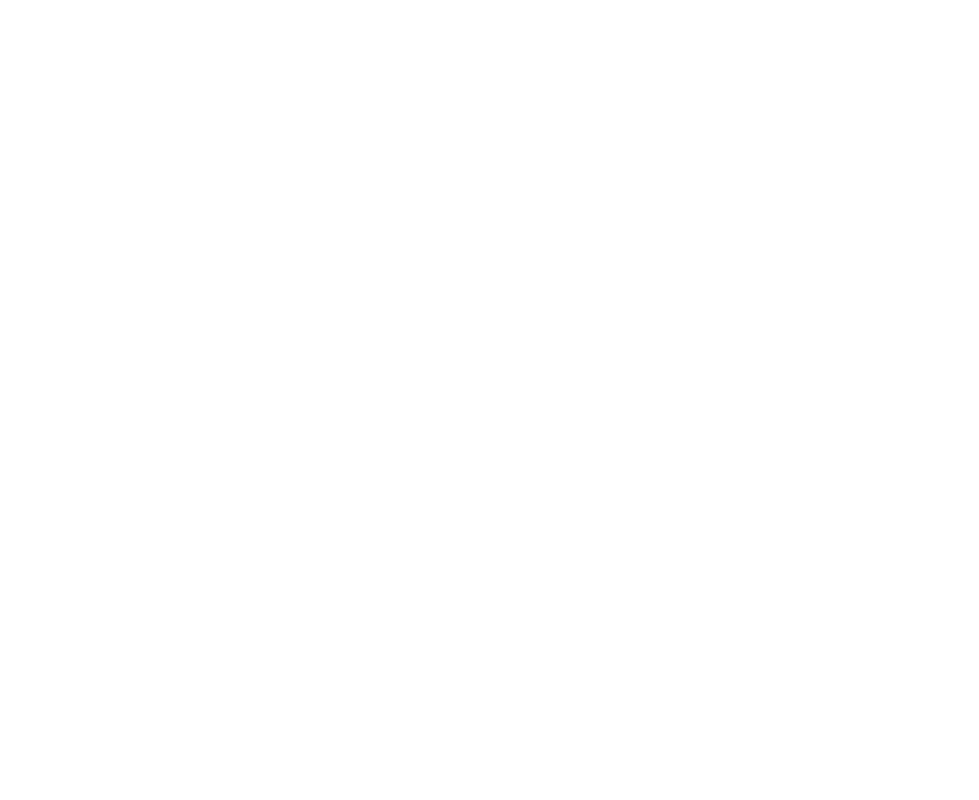
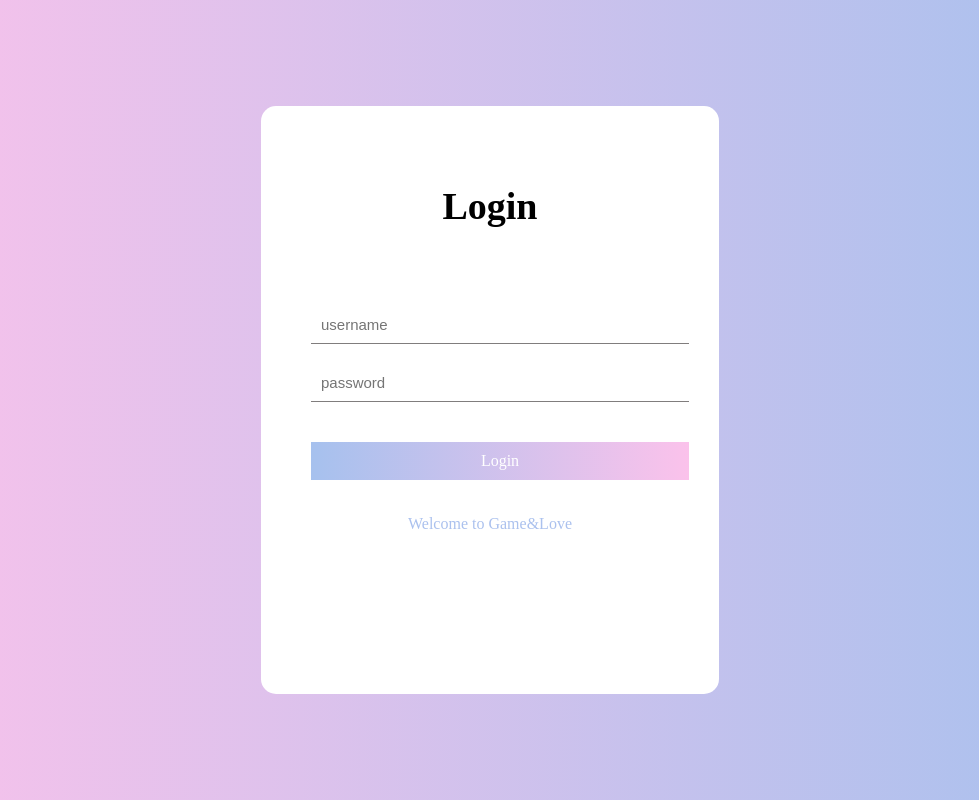
Before and after one commit to YumeFusaka/GalGameSite-Web, a Vue app: page /#/login in a window 1280 px wide. Before the commit this address had no page. Shown: the whole page, without its empty margins (150-1129 px from the left). Built offline with nearby package versions, Linux system fonts and the light colour scheme.

Commit message:
✨ feat: login

```diff
--- /dev/null
+++ b/src/apis/user/user.ts
@@ -0,0 +1,12 @@
+
+import type { LoginParams, LoginResult } from '@/types/user/user'
+import request from '@/utils/axios'
+import type { Data } from '@/utils/axios'
+
+export const loginAPI = (data: LoginParams): Promise<Data<LoginResult>> => {
+  return request({
+    url: '/user/login',
+    method: 'post',
+    data
+  }).then(res => res.data as Data<LoginResult>)
+}
--- a/src/router/index.ts
+++ b/src/router/index.ts
@@ -18,6 +18,10 @@
         }
       ]
     },
+    {
+      path: '/login',
+      component: () => import('../views/Login/LoginView.vue'),
+    }
   ]
 })
 
--- a/src/stores/modules/client.ts
+++ b/src/stores/modules/client.ts
@@ -3,10 +3,10 @@
 import { ref } from 'vue'
 
 // 定义 Store
-export const useClientStore = defineStore(
-  'client',
+export const useUserStore = defineStore(
+  'user',
   () => {
-    const token = ref<string>('eyJhbGciOiJIUzI1NiJ9.eyJxcSI6IjEzMzY2Nzk5NzEiLCJleHAiOjIxNjAxOTYyNDZ9.3pOtR531lY4hq07ni6de0nnMj3Zf74zvNyJ90RB1Czo')
+    const token = ref<string>('')
     const setToken = (val: string) => {
       token.value = val
     }
--- a/src/utils/axios.ts
+++ b/src/utils/axios.ts
@@ -1,4 +1,4 @@
-import { useClientStore } from '@/stores'
+import { useUserStore } from '@/stores'
 import axios from 'axios'
 import router from '@/router'
 import { ElMessage } from 'element-plus'
@@ -12,9 +12,9 @@
 
 instance.interceptors.request.use(
   (config) => {
-    const clientStore = useClientStore()
-    if (clientStore.token) {
-      config.headers.Authorization = 'bearer ' + clientStore.token;
+    const userStore = useUserStore()
+    if (userStore.token) {
+      config.headers.Authorization = 'bearer ' + userStore.token;
     }
     return config
   },
@@ -27,12 +27,11 @@
     if (res.data.code === 200) {
       return res
     }
-    ElMessage({ message: res.data.message || '服务异常', type: 'error' })
+    ElMessage({ message: res.data.msg || '服务异常', type: 'error' })
     return Promise.reject(res.data)
   },
   (err) => {
-    ElMessage({ message: err.response.data.message || '服务异常', type: 'error' })
-    console.log(err)
+    ElMessage({ message: err.response.data.data || '服务异常', type: 'error' })
     if (err.response?.status === 401) {
       router.push('/login')
     }
--- a/src/views/Layout/Components/LayoutHeader.vue
+++ b/src/views/Layout/Components/LayoutHeader.vue
@@ -1,4 +1,10 @@
 <script setup lang="ts">
+import { useUserStore } from '@/stores';
+import { useRouter } from 'vue-router';
+
+const router = useRouter();
+
+const userStore = useUserStore();
 
 </script>
 
@@ -10,7 +16,8 @@
       </div>
     </div>
     <div class="info-box">
-      <div class="info">Login</div>
+      <div class="info" @click="router.push('/login')" v-if="userStore.token === ''">Login</div>
+      <div class="info" @click="userStore.clearToken; router.push('/login')" v-else>Exit</div>
     </div>
 
   </div>
--- /dev/null
+++ b/src/views/Login/LoginView.vue
@@ -0,0 +1,116 @@
+<script setup lang="ts">
+import { loginAPI } from '@/apis/user/user';
+import type { LoginParams } from '@/types/user/user';
+import { ref } from 'vue';
+import { useUserStore } from '@/stores';
+import { ElMessage } from 'element-plus';
+import { useRouter } from 'vue-router';
+
+const router = useRouter();
+
+const userStore = useUserStore();
+
+const loginParams = ref<LoginParams>({
+  qq: '',
+})
+
+const login = async () => {
+  const res = await loginAPI(loginParams.value);
+  userStore.setToken(res.data.token);
+  ElMessage({ message: '欢迎 ' + res.data.nick_name + ' 喵~', type: 'success' });
+  router.go(-1);
+}
+</script>
+
+
+<template>
+  <div class="container">
+    <div class="login-wrapper">
+      <div class="header">Login</div>
+      <div class="form-wrapper">
+        <input type="text" name="username" v-model="loginParams.qq" placeholder="username" class="input-item">
+        <input type="password" name="password" placeholder="password" class="input-item">
+        <div class="btn" @click="login">Login</div>
+      </div>
+      <div class="msg">
+        <a>Welcome to Game&Love</a>
+      </div>
+    </div>
+  </div>
+
+
+</template>
+
+
+<style>
+* {
+  margin: 0;
+  padding: 0;
+}
+
+html {
+  height: 100%;
+}
+
+body {
+  height: 100%;
+}
+
+.container {
+  height: 100%;
+  background-image: linear-gradient(to right, #fbc2eb, #a6c1ee);
+}
+
+.login-wrapper {
+  background-color: #fff;
+  width: 358px;
+  height: 588px;
+  border-radius: 15px;
+  padding: 0 50px;
+  position: relative;
+  left: 50%;
+  top: 50%;
+  transform: translate(-50%, -50%);
+}
+
+.header {
+  font-size: 38px;
+  font-weight: bold;
+  text-align: center;
+  line-height: 200px;
+}
+
+.input-item {
+  display: block;
+  width: 100%;
+  margin-bottom: 20px;
+  border: 0;
+  padding: 10px;
+  border-bottom: 1px solid rgb(128, 125, 125);
+  font-size: 15px;
+  outline: none;
+}
+
+.input-item:placeholder {
+  text-transform: uppercase;
+}
+
+.btn {
+  text-align: center;
+  padding: 10px;
+  width: 100%;
+  margin-top: 40px;
+  background-image: linear-gradient(to right, #a6c1ee, #fbc2eb);
+  color: #fff;
+}
+
+.msg {
+  text-align: center;
+  line-height: 88px;
+}
+
+a {
+  text-decoration-line: none;
+  color: #abc1ee;
+}
+</style>
--- a/src/views/Vote/VoteView.vue
+++ b/src/views/Vote/VoteView.vue
@@ -282,8 +282,8 @@
   box-sizing: border-box;
   display: grid;
   grid-template-columns: 1fr;
-  grid-template-rows: repeat(13, minmax(0.9rem, auto));
-  row-gap: 1.5rem;
+  grid-template-rows: repeat(13, minmax(0.8rem, auto));
+  row-gap: 0.5rem;
 }
 
 .static-row {
```
Also changed, not shown: src/types/user/user.d.ts (added, +8 -0 lines).
